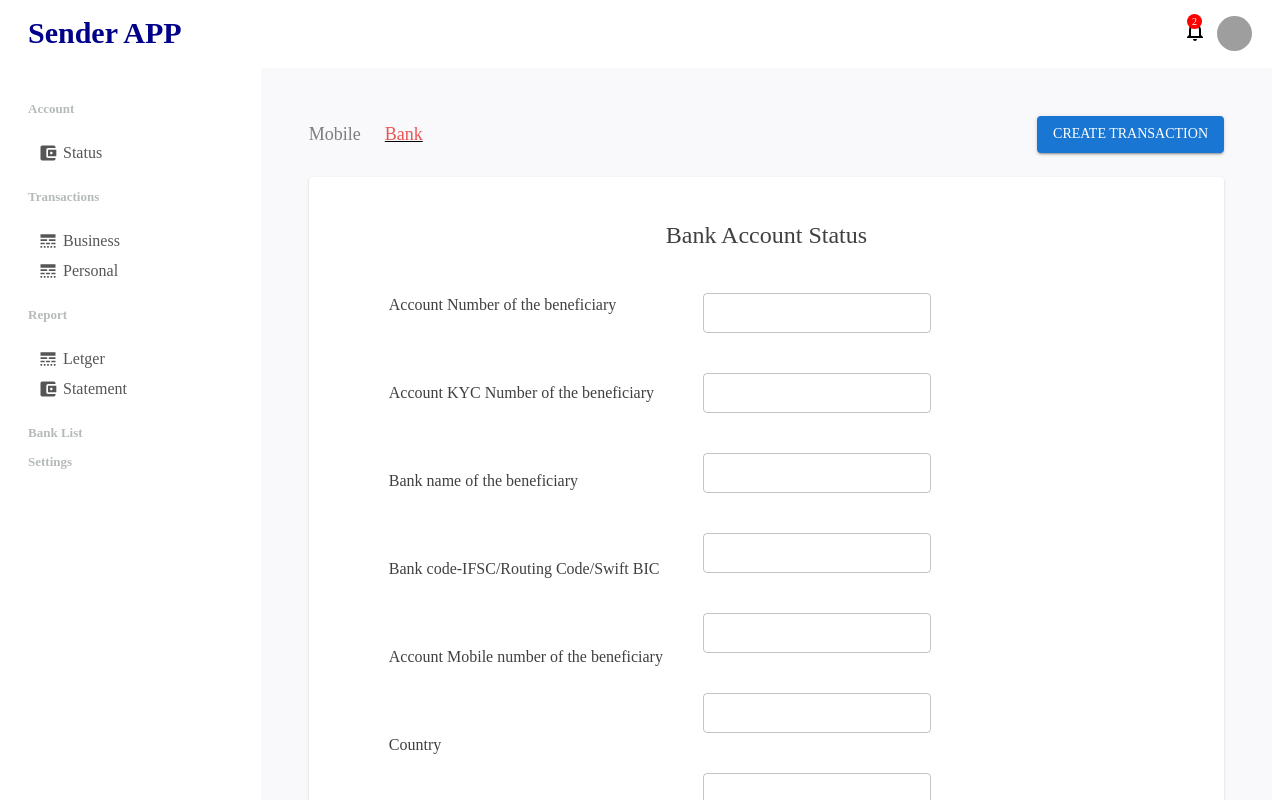
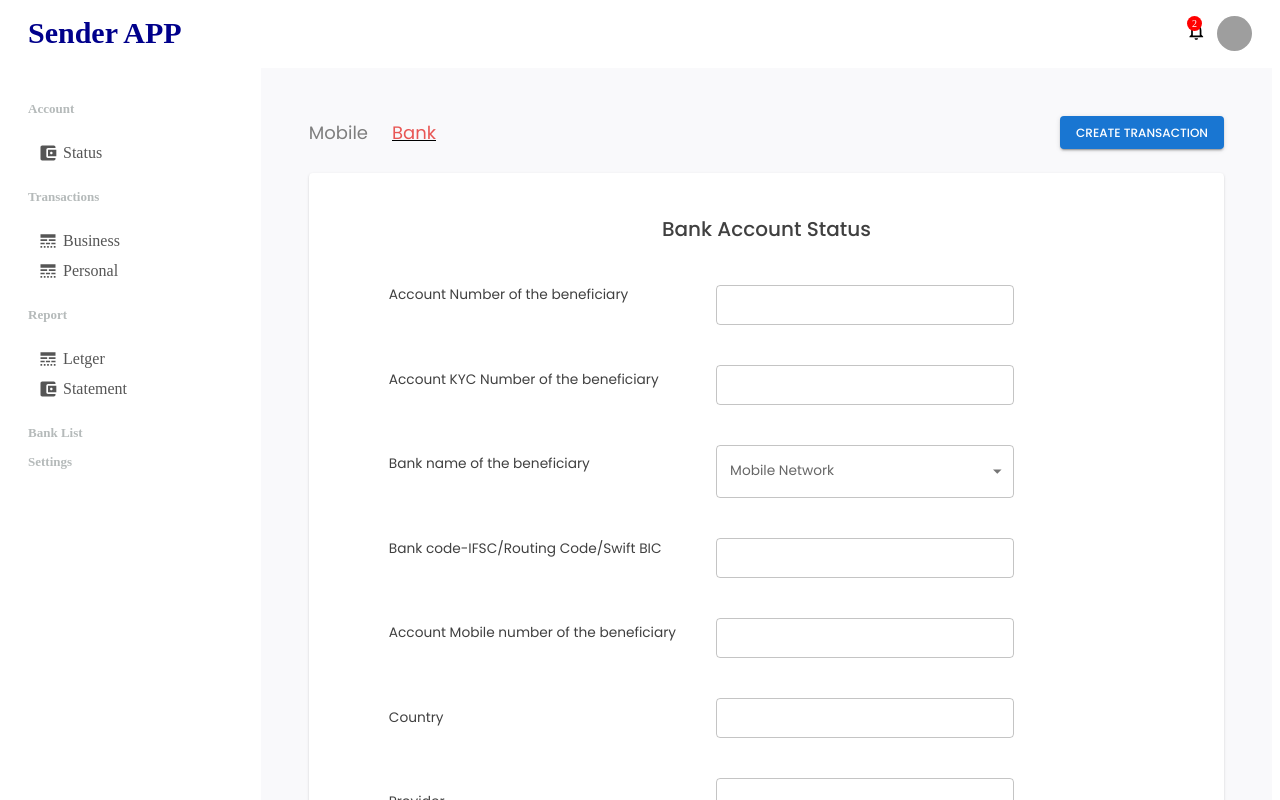
Before and after one commit to marikannan-openturf/sender_app, a React (Create React App) app: page / in a window 1280 px wide. Both pictures are taken after a click on the button "Bank". Shown: the top 800 px of the page. Built offline with nearby package versions, Linux system fonts and the light colour scheme; grey boxes are pictures that could not be loaded.

Commit message:
local changes added

```diff
--- a/public/index.html
+++ b/public/index.html
@@ -9,6 +9,7 @@
   <meta name="description" content="Web site created using create-react-app" />
   <link rel="preconnect" href="https://fonts.googleapis.com">
   <link rel="preconnect" href="https://fonts.gstatic.com" crossorigin>
+  <link href="https://fonts.googleapis.com/css2?family=Poppins:wght@200;300;400;500;600&display=swap" rel="stylesheet">
 
   <title>Sender-App</title>
 </head>
--- a/src/components/featuredinfo/Bank.jsx
+++ b/src/components/featuredinfo/Bank.jsx
@@ -2,10 +2,29 @@ import { Button, Container, Dialog, DialogTitle, OutlinedInput, Paper, Stack, Te
 import { useState } from 'react'
 import AccountStatusPopup from './AccountStatusPopup'
 import { CloseRounded } from '@mui/icons-material'
+import MenuItem from '@mui/material/MenuItem';
+
 export default function Bank() {
   const [featuredInfo, setFeaturedInfo] = useState(false)
+  const [accountNumber, setAccountNumber] = useState('')
+  const [kycNumber, setKycNumber] = useState('')
+  const [bankCode, setBankCode] = useState('')
+  const [mobileNumber, setMobileNumber] = useState('')
+  const [country, setCountry] = useState('')
+  const [provider, setProvider] = useState('')
+  const [subCode, setSubCode] = useState('')
+  const [network, setNetwork] = useState('')
+
   const setFeaturedInfoClose = () => {
     setFeaturedInfo(false)
+    setAccountNumber('')
+    setKycNumber('')
+    setBankCode('')
+    setMobileNumber('')
+    setCountry('')
+    setProvider('')
+    setSubCode('')
+    setNetwork('')
   }
 
   const setFeaturedInfoDetails = () => {
@@ -14,51 +33,66 @@ export default function Bank() {
   return (
     <>
       <Paper sx={{ height: '100%', width: '100%' }}>
-        <Typography py={5} textAlign='center' fontSize={24} fontFamily='Poppins-SemiBold' color="#404040">Bank Account Status</Typography>
+        <Typography py={5} textAlign='center' fontSize={20} variant='h6' color="#404040">Bank Account Status</Typography>
         <Stack spacing={5} pl={10} direction='row' >
           <Stack spacing={8}>
-            <Typography fontFamily='Poppins-SemiBold' color="#404040">
+            <Typography color="#404040">
               Account Number of the beneficiary
             </Typography>
-            <Typography fontFamily='Poppins-SemiBold' color="#404040">
+            <Typography color="#404040">
               Account KYC Number of the beneficiary
             </Typography>
-            <Typography fontFamily='Poppins-SemiBold' color="#404040">
+            <Typography color="#404040">
               Bank name of the beneficiary
             </Typography>
-            <Typography fontFamily='Poppins-SemiBold' color="#404040">
+            <Typography color="#404040">
               Bank code-IFSC/Routing Code/Swift BIC
             </Typography>
-            <Typography fontFamily='Poppins-SemiBold' color="#404040">
+            <Typography  color="#404040">
               Account Mobile number of the beneficiary
             </Typography>
-            <Typography fontFamily='Poppins-SemiBold' color="#404040">
+            <Typography color="#404040">
               Country
             </Typography>
-            <Typography fontFamily='Poppins-SemiBold' color="#404040">
+            <Typography color="#404040">
               Provider
             </Typography>
-            <Typography fontFamily='Poppins-SemiBold' color="#404040">
+            <Typography color="#404040">
               Bank Subcode
             </Typography>
           </Stack>
           <Stack spacing={5}>
-            <OutlinedInput sx={{ height: 40 }} />
-            <OutlinedInput sx={{ height: 40 }} />
-            <OutlinedInput sx={{ height: 40 }} />
-            <OutlinedInput sx={{ height: 40 }} />
-            <OutlinedInput sx={{ height: 40 }} />
-            <OutlinedInput sx={{ height: 40 }} />
-            <OutlinedInput sx={{ height: 40 }} />
-            <OutlinedInput sx={{ height: 40 }} />
-            <OutlinedInput sx={{ height: 40 }} />
+            <OutlinedInput sx={{ height: 40 }} onChange={({ target }) => setAccountNumber(target.value)} value={accountNumber} />
+            <OutlinedInput sx={{ height: 40 }} onChange={({ target }) => setKycNumber(target.value)} value={kycNumber} />
+            <TextField
+              label="Mobile Network"
+              value={network}
+              onChange={({ target }) => setNetwork(target.value)}
+              select
+            >
+              <MenuItem value="">
+                <en>Mobile Network</en>
+              </MenuItem>
+              <MenuItem value='Airtel'>Airtel</MenuItem>
+              <MenuItem value='Vodafone'>Vodafone</MenuItem>
+              <MenuItem value='Jio'>Jio</MenuItem>
+            </TextField>
+            <OutlinedInput sx={{ height: 40 }} onChange={({ target }) => setBankCode(target.value)} value={bankCode} />
+            <OutlinedInput sx={{ height: 40 }} onChange={({ target }) => setMobileNumber(target.value)} value={mobileNumber} />
+            <OutlinedInput sx={{ height: 40 }} onChange={({ target }) => setCountry(target.value)} value={country} />
+            <OutlinedInput sx={{ height: 40 }} onChange={({ target }) => setProvider(target.value)} value={provider} />
+            <OutlinedInput sx={{ height: 40 }} onChange={({ target }) => setSubCode(target.value)} value={subCode} />
             <Stack pb={5}>
               <Button sx={{ letterSpacing: 1, alignSelf: 'start' }} onClick={setFeaturedInfoDetails} variant='contained'>Submit</Button>
             </Stack>
           </Stack>
         </Stack>
       </Paper>
-      <AccountStatusPopup featuredInfo={featuredInfo} setFeaturedInfoClose={setFeaturedInfoClose} />
+      <AccountStatusPopup featuredInfo={featuredInfo}
+        accountNumber={accountNumber}
+        network={network}
+        kycNumber={kycNumber}
+        setFeaturedInfoClose={setFeaturedInfoClose} />
     </>
   )
 }
--- a/src/components/featuredinfo/FeaturedInfo.jsx
+++ b/src/components/featuredinfo/FeaturedInfo.jsx
@@ -26,12 +26,12 @@ export default function FeaturedInfo() {
           <Stack direction='row' spacing={3}>
           <Link   component="button"
  underline={mobile ? "always" : "none"} color="inherit" onClick={mobileActive}>
-            <Typography fontFamily='Poppins-Medium' fontSize={18} color={mobile ? '#e85654' : '#7e7e7e'}>Mobile</Typography>
+            <Typography  fontSize={18} color={mobile ? '#e85654' : '#7e7e7e'}>Mobile</Typography>
 
           </Link>
           <Link component="button" underline={bank ? "always" : "none"} color="inherit" onClick={bankActive}>
 
-            <Typography fontFamily='Poppins-Medium' fontSize={18} color={bank ? '#e85654' : '#7e7e7e'}>Bank</Typography>
+            <Typography  fontSize={18} color={bank ? '#e85654' : '#7e7e7e'}>Bank</Typography>
 
           </Link>
         </Stack>
--- a/src/components/featuredinfo/Mobile.jsx
+++ b/src/components/featuredinfo/Mobile.jsx
@@ -1,10 +1,9 @@
 import './featuredInfo.css'
-import { Button, Container, Dialog, DialogTitle, FormControl, InputLabel, OutlinedInput, Paper, Stack, TextField, Typography } from '@mui/material'
+import { Button,OutlinedInput, Paper, Stack, TextField, Typography } from '@mui/material'
 import { useState } from 'react'
 import AccountStatusPopup from './AccountStatusPopup'
-import { CloseRounded } from '@mui/icons-material'
-import Select from '@mui/material/Select';
 import MenuItem from '@mui/material/MenuItem';
+import { styled } from '@mui/system'
 
 export default function Mobile() {
   const [featuredInfo, setFeaturedInfo] = useState(false)
@@ -23,19 +22,26 @@ export default function Mobile() {
     setFeaturedInfo(true)
   }
 
+  const CustomButtom = styled(Button)`
+    &.Mui-disabled{
+       opacity:0.5;
+       background-color : #1976d2;
+       color:white
+    }`
+
   return (
     <>
       <Paper sx={{ height: '100%', width: '100%' }}>
-        <Typography py={5} textAlign='center' fontSize={24} fontFamily='Poppins-SemiBold' color="#404040">Mobile Account Status</Typography>
+        <Typography py={5} textAlign='center' fontSize={20} variant='h6' color="#404040">Mobile Account Status</Typography>
         <Stack spacing={5} pl={10} direction='row' >
           <Stack spacing={8}>
-            <Typography fontFamily='Poppins-SemiBold' color="#404040">
+            <Typography color="#404040">
               Account Number of the beneficiary
             </Typography>
-            <Typography fontFamily='Poppins-SemiBold' color="#404040">
+            <Typography color="#404040">
               Account KYC Number of the beneficiary
             </Typography>
-            <Typography fontFamily='Poppins-SemiBold' color="#404040">
+            <Typography color="#404040">
               Mobile network of the beneficiary
             </Typography>
           </Stack>
@@ -59,8 +65,10 @@ export default function Mobile() {
               <MenuItem value='Jio'>Jio</MenuItem>
             </TextField>
             <Stack pb={5}>
-              <Button sx={{ letterSpacing: 1, alignSelf: 'start' }} onClick={setFeaturedInfoDetails} variant='contained'>Submit</Button>
-
+             {accountNumber && kycNumber && network
+             ?  <Button sx={{ letterSpacing: 1, alignSelf: 'start' }} onClick={setFeaturedInfoDetails} variant='contained'>Submit</Button>
+             : <CustomButtom sx={{ letterSpacing: 1, alignSelf: 'start' }} onClick={setFeaturedInfoDetails} variant='contained' disabled>Submit</CustomButtom>
+             }
             </Stack>
           </Stack>
 
--- a/src/theme.js
+++ b/src/theme.js
@@ -2,9 +2,9 @@ import { createTheme } from "@mui/material/styles";
 
 const THEME = createTheme({
     typography: {
-     "fontSize": 14,
+     "fontSize": 12,
      fontFamily: [
-       'Poppins'
+       'Poppins',
       ].join(','),
     }
  });
```
